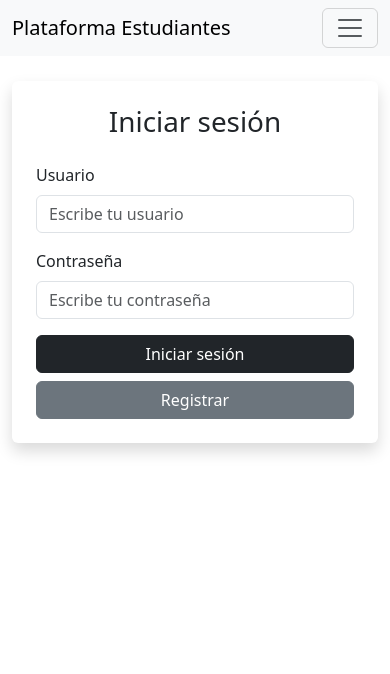
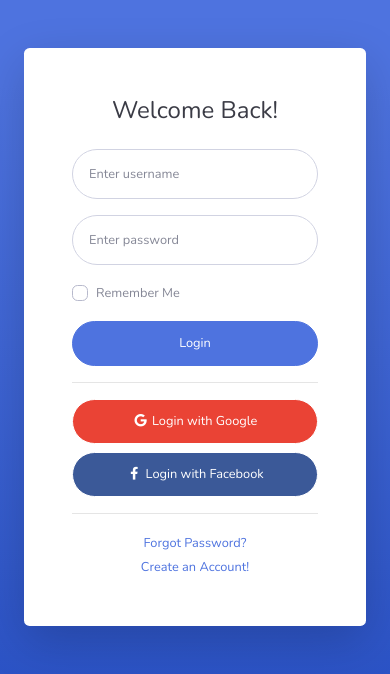
Before and after one commit to CDGuarnizoOrtiz/Plataforma-Colegio, a Django app: page /signin/ in a window 390 px wide. Shown: the top 674 px of the page. Run offline with Django 5.2, Linux system fonts and the light colour scheme; some libraries are stand-ins or nearby versions.

Commit message:
correccion de errores del nevologin

```diff
--- a/plataforma/templates/registration/login.html
+++ b/plataforma/templates/registration/login.html
@@ -1,13 +1,38 @@
-{% extends 'base.html' %}
+{% load static %}
+<!DOCTYPE html>
+<html lang="en">
+<head>
+    <meta charset="utf-8">
+    <meta http-equiv="X-UA-Compatible" content="IE=edge">
+    <meta name="viewport" content="width=device-width, initial-scale=1, shrink-to-fit=no">
+    <meta name="description" content="">
+    <meta name="author" content="">
+    <title>SB Admin 2 - Login</title>
 
-{% block content %}
-<main class="container mt-5">
+
+    <link href="{% static 'sbadmin/vendor/fontawesome-free/css/all.min.css' %}" rel="stylesheet" type="text/css">
+    <link href="https://fonts.googleapis.com/css?family=Nunito:200,200i,300,300i,400,400i,600,600i,700,700i,800,800i,900,900i" rel="stylesheet">
+
+
+    <link href="{% static 'sbadmin/css/sb-admin-2.min.css' %}" rel="stylesheet">
+</head>
+
+<body class="bg-gradient-primary">
+    <div class="container">
+
         <div class="row justify-content-center">
-    <div class="col-md-6">
-      <form method="POST" action="{% url 'signin' %}" class="card border-0 shadow">
-        <div class="card-body p-4">
-          <h1 class="mb-4 text-center text-dark">Iniciar sesión</h1>
+            <div class="col-xl-10 col-lg-12 col-md-9">
+                <div class="card o-hidden border-0 shadow-lg my-5">
+                    <div class="card-body p-0">
 
+                        <div class="row">
+                            <div class="col-lg-6 d-none d-lg-block bg-login-image"></div>
+                            <div class="col-lg-6">
+                                <div class="p-5">
+                                    <div class="text-center">
+                                        <h1 class="h4 text-gray-900 mb-4">Welcome Back!</h1>
+                                    </div>
+                                    <form class="user" method="POST" action="">
                                        {% if error %}
                                         <div class="alert alert-danger" role="alert">
                                        {{ error }}
@@ -15,24 +40,49 @@
                                        {% endif %}
 
                                         {% csrf_token %}
-
-          <div class="mb-3">
-            <label for="username" class="form-label">Usuario</label>
-            <input type="text" name="username" id="username" class="form-control" placeholder="Escribe tu usuario">
+                                        <div class="form-group">
+                                            <input type="text" name="username" class="form-control form-control-user"
+                                                placeholder="Enter username">
+                                        </div>
+                                        <div class="form-group">
+                                            <input type="password" name="password" class="form-control form-control-user"
+                                                placeholder="Enter password">
+                                        </div>
+                                        <div class="form-group">
+                                            <div class="custom-control custom-checkbox small">
+                                                <input type="checkbox" class="custom-control-input" id="customCheck">
+                                                <label class="custom-control-label" for="customCheck">Remember Me</label>
+                                            </div>
+                                        </div>
+                                        <button type="submit" class="btn btn-primary btn-user btn-block">Login</button>
+                                        <hr>
+                                        <a href="#" class="btn btn-google btn-user btn-block">
+                                            <i class="fab fa-google fa-fw"></i> Login with Google
+                                        </a>
+                                        <a href="#" class="btn btn-facebook btn-user btn-block">
+                                            <i class="fab fa-facebook-f fa-fw"></i> Login with Facebook
+                                        </a>
+                                    </form>
+                                    <hr>
+                                    <div class="text-center">
+                                        <a class="small" href="#">Forgot Password?</a>
+                                    </div>
+                                    <div class="text-center">
+                                        <a class="small" href="#">Create an Account!</a>
+                                    </div>
+                                </div>
+                            </div>
+                        </div>
+                    </div>
+                </div>
+            </div>
+        </div>
     </div>
 
-          <div class="mb-3">
-            <label for="password" class="form-label">Contraseña</label>
-            <input type="password" name="password" id="password" class="form-control" placeholder="Escribe tu contraseña">
-          </div>
-
-          <div class="d-grid gap-2 mt-3">
-            <button type="submit" class="btn btn-dark">Iniciar sesión</button>
-            <a href="{% url 'signup' %}" class="btn btn-secondary">Registrar</a>
-          </div>
-        </div>
-      </form>
-    </div>
-  </div>
-</main>
-{% endblock %}
+    <!-- Scripts -->
+    <script src="{% static 'sbadmin/vendor/jquery/jquery.min.js' %}"></script>
+    <script src="{% static 'sbadmin/vendor/bootstrap/js/bootstrap.bundle.min.js' %}"></script>
+    <script src="{% static 'sbadmin/vendor/jquery-easing/jquery.easing.min.js' %}"></script>
+    <script src="{% static 'sbadmin/js/sb-admin-2.min.js' %}"></script>
+</body>
+</html>
--- a/plataforma/views.py
+++ b/plataforma/views.py
@@ -127,7 +127,7 @@ def signin(request):
     else:
         user = authenticate(request, username=request.POST['username'], password=request.POST['password'])
         if user is None:
-            return render(request, 'signin.html', {
+            return render(request, 'registration/login.html', {
                 'form': AuthenticationForm,
                 'error': 'username o password is incorrect'
             })
```
Lines whose indentation alone changed are shown as unchanged.
